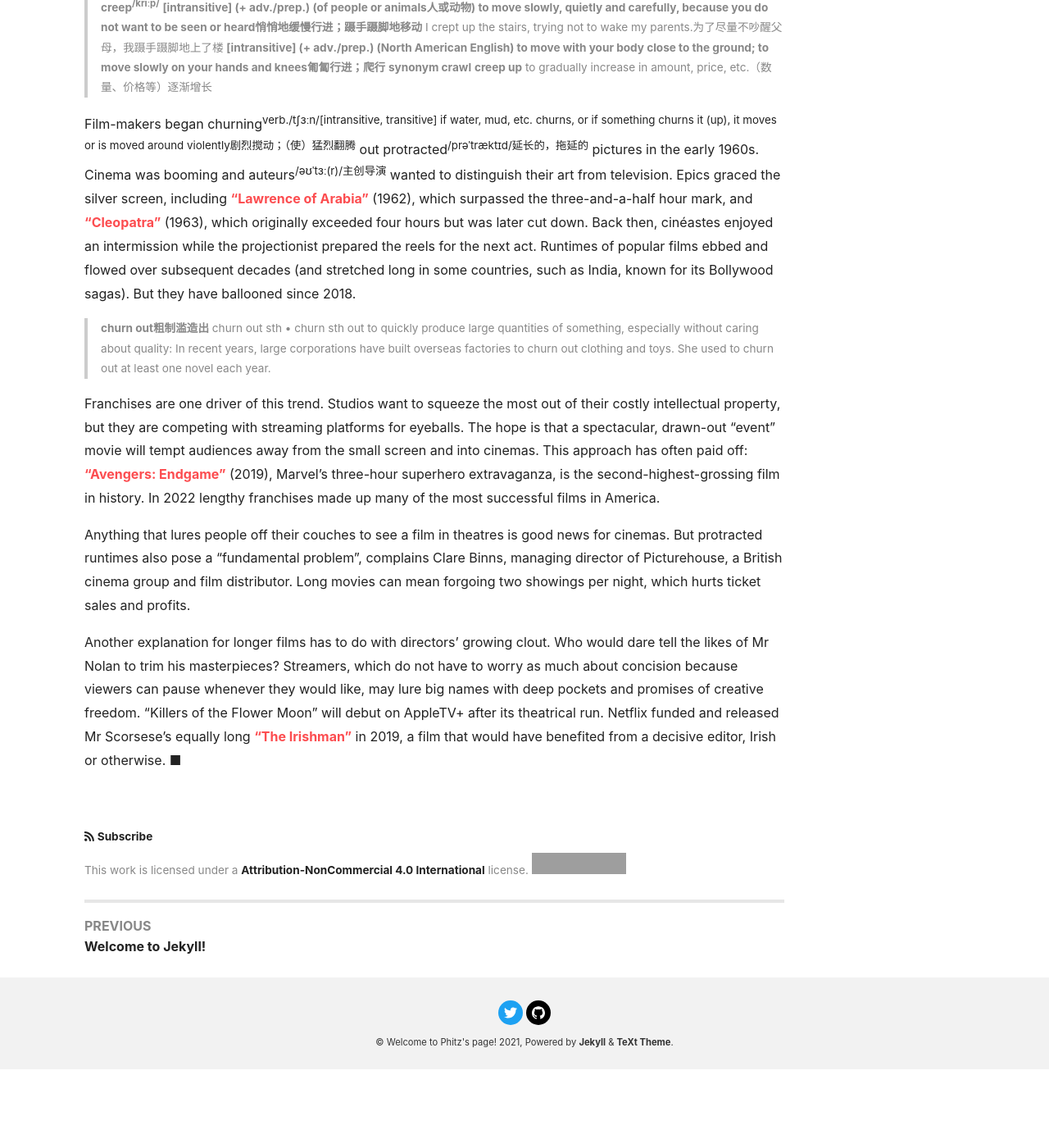
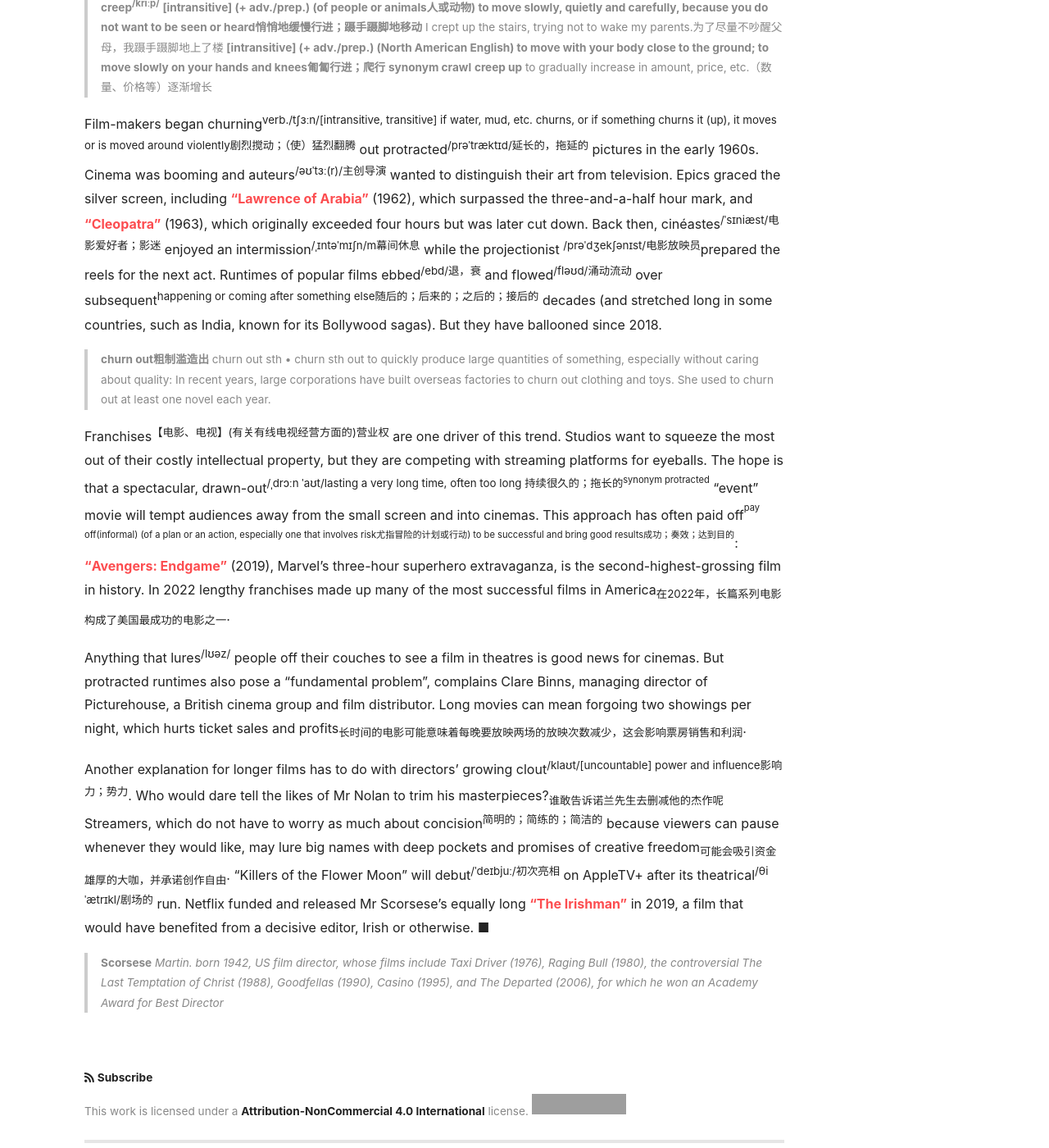
Before and after one commit to Fi-tz/Fi-tz, a Jekyll site: the page built from _posts/2023-10-15-ancient.md, in a window 1280 px wide and 1400 px high, scrolled down 1041 px. Shown: the whole window at 82% size. Built offline with Jekyll 4.4.1, drawn with Linux system fonts in a browser that asks for light colours; nearby versions of some CDN libraries; before the commit the page ends 2345 px from its top, so only the background shows below that; grey boxes are pictures that could not be loaded.

Commit message:
Update 2023-10-15-ancient.md

```diff
--- a/_posts/2023-10-15-ancient.md
+++ b/_posts/2023-10-15-ancient.md
@@ -18,16 +18,18 @@ On October 20th comes “Killers of the Flower Moon<sup>花月杀手</sup>” ,
 >**creep up**
 >to gradually increase in amount, price, etc.（数量、价格等）逐渐增长
 
-Film-makers began churning<sup>verb./tʃɜːn/[intransitive, transitive] if water, mud, etc. churns, or if something churns it (up), it moves or is moved around violently剧烈搅动；（使）猛烈翻腾</sup> out protracted<sup>/prəˈtræktɪd/延长的，拖延的</sup> pictures in the early 1960s. Cinema was booming and auteurs<sup>/əʊˈtɜː(r)/主创导演</sup> wanted to distinguish their art from television. Epics graced the silver screen, including [“Lawrence of Arabia”](https://www.economist.com/books-and-arts/2011/04/28/prince-of-his-disorder) (1962), which surpassed the three-and-a-half hour mark, and [“Cleopatra”](https://www.economist.com/culture/2023/05/10/a-new-docu-drama-about-cleopatra-has-riled-officials-in-cairo) (1963), which originally exceeded four hours but was later cut down. Back then, cinéastes enjoyed an intermission while the projectionist prepared the reels for the next act. Runtimes of popular films ebbed and flowed over subsequent decades (and stretched long in some countries, such as India, known for its Bollywood sagas). But they have ballooned since 2018.
+Film-makers began churning<sup>verb./tʃɜːn/[intransitive, transitive] if water, mud, etc. churns, or if something churns it (up), it moves or is moved around violently剧烈搅动；（使）猛烈翻腾</sup> out protracted<sup>/prəˈtræktɪd/延长的，拖延的</sup> pictures in the early 1960s. Cinema was booming and auteurs<sup>/əʊˈtɜː(r)/主创导演</sup> wanted to distinguish their art from television. Epics graced the silver screen, including [“Lawrence of Arabia”](https://www.economist.com/books-and-arts/2011/04/28/prince-of-his-disorder) (1962), which surpassed the three-and-a-half hour mark, and [“Cleopatra”](https://www.economist.com/culture/2023/05/10/a-new-docu-drama-about-cleopatra-has-riled-officials-in-cairo) (1963), which originally exceeded four hours but was later cut down. Back then, cinéastes<sup>/ˈsɪniæst/电影爱好者；影迷</sup> enjoyed an intermission<sup>/ˌɪntəˈmɪʃn/m幕间休息</sup> while the projectionist <sup>/prəˈdʒekʃənɪst/电影放映员</sup>prepared the reels for the next act. Runtimes of popular films ebbed<sup>/ebd/退，衰</sup> and flowed<sup>/fləʊd/涌动流动</sup> over subsequent<sup>happening or coming after something else随后的；后来的；之后的；接后的</sup> decades (and stretched long in some countries, such as India, known for its Bollywood sagas). But they have ballooned since 2018.
 >**churn out粗制滥造出**
 >churn out sth • churn sth out to quickly produce large quantities of something, especially without caring about quality:
 In recent years, large corporations have built overseas factories to churn out clothing and toys.
 She used to churn out at least one novel each year.
 
-Franchises are one driver of this trend. Studios want to squeeze the most out of their costly intellectual property, but they are competing with streaming platforms for eyeballs. The hope is that a spectacular, drawn-out “event” movie will tempt audiences away from the small screen and into cinemas. This approach has often paid off: [“Avengers: Endgame”](https://www.economist.com/search?q=avengers+endgame) (2019), Marvel’s three-hour superhero extravaganza, is the second-highest-grossing film in history. In 2022 lengthy franchises made up many of the most successful films in America.
+Franchises<sup>【电影、电视】(有关有线电视经营方面的)营业权</sup> are one driver of this trend. Studios want to squeeze the most out of their costly intellectual property, but they are competing with streaming platforms for eyeballs. The hope is that a spectacular, drawn-out<sup>/ˌdrɔːn ˈaʊt/lasting a very long time, often too long 持续很久的；拖长的<sup>synonym protracted</sup></sup> “event” movie will tempt audiences away from the small screen and into cinemas. This approach has often paid off<sup><sup>pay off(informal) (of a plan or an action, especially one that involves risk尤指冒险的计划或行动) to be successful and bring good results成功；奏效；达到目的</sup></sup>: [“Avengers: Endgame”](https://www.economist.com/search?q=avengers+endgame) (2019), Marvel’s three-hour superhero extravaganza, is the second-highest-grossing film in history. In 2022 lengthy franchises made up many of the most successful films in America<sub>在2022年，长篇系列电影构成了美国最成功的电影之一</sub>.
 
-Anything that lures people off their couches to see a film in theatres is good news for cinemas. But protracted runtimes also pose a “fundamental problem”, complains Clare Binns, managing director of Picturehouse, a British cinema group and film distributor. Long movies can mean forgoing two showings per night, which hurts ticket sales and profits.
+Anything that lures<sup>/lʊəz/</sup> people off their couches to see a film in theatres is good news for cinemas. But protracted runtimes also pose a “fundamental problem”, complains Clare Binns, managing director of Picturehouse, a British cinema group and film distributor. Long movies can mean forgoing two showings per night, which hurts ticket sales and profits<sub>长时间的电影可能意味着每晚要放映两场的放映次数减少，这会影响票房销售和利润</sub>.
 
-Another explanation for longer films has to do with directors’ growing clout. Who would dare tell the likes of Mr Nolan to trim his masterpieces? Streamers, which do not have to worry as much about concision because viewers can pause whenever they would like, may lure big names with deep pockets and promises of creative freedom. “Killers of the Flower Moon” will debut on AppleTV+ after its theatrical run. Netflix funded and released Mr Scorsese’s equally long [“The Irishman”](https://www.economist.com/prospero/2019/10/31/the-irishman-is-an-engrossing-and-gloriously-funny-gangster-epic) in 2019, a film that would have benefited from a decisive editor, Irish or otherwise. ■
+Another explanation for longer films has to do with directors’ growing clout<sup>/klaʊt/[uncountable] power and influence影响力；势力</sup>. Who would dare tell the likes of Mr Nolan to trim his masterpieces?<sub>谁敢告诉诺兰先生去删减他的杰作呢</sub> Streamers, which do not have to worry as much about concision<sup>简明的；简练的；简洁的</sup> because viewers can pause whenever they would like, may lure big names with deep pockets and promises of creative freedom<sub>可能会吸引资金雄厚的大咖，并承诺创作自由</sub>. “Killers of the Flower Moon” will debut<sup>/ˈdeɪbjuː/初次亮相</sup> on AppleTV+ after its theatrical<sup>/θiˈætrɪkl/剧场的</sup> run. Netflix funded and released Mr Scorsese’s equally long [“The Irishman”](https://www.economist.com/prospero/2019/10/31/the-irishman-is-an-engrossing-and-gloriously-funny-gangster-epic) in 2019, a film that would have benefited from a decisive editor, Irish or otherwise. ■
+>**Scorsese**
+_Martin. born 1942, US film director, whose films include Taxi Driver (1976), Raging Bull (1980), the controversial The Last Temptation of Christ (1988), Goodfellas (1990), Casino (1995), and The Departed (2006), for which he won an Academy Award for Best Director_
 
 &nbsp;
```
